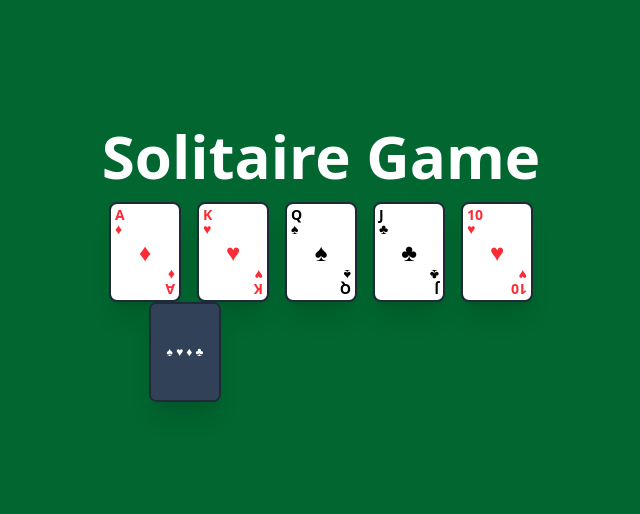
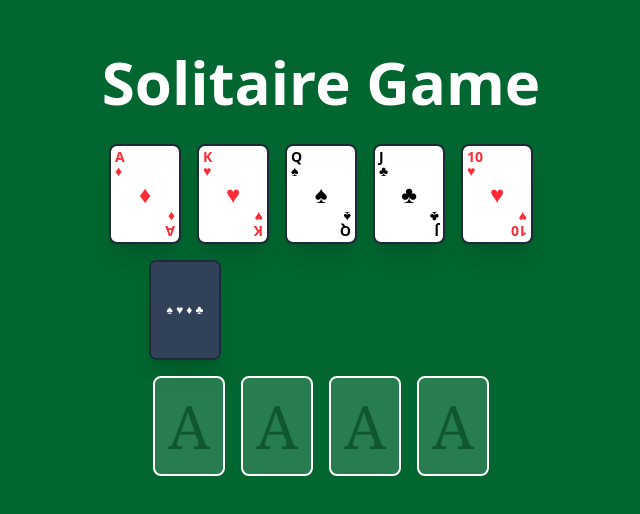
Before and after one commit to jgeneaguilar/klondike-solitaire, a React (Vite) app: page / in a window 1280 px wide. Shown: the part 136-650 px from the top of the page, without its empty margins (319-959 px from the left). Built offline with nearby package versions, Linux system fonts and the light colour scheme.

Commit message:
feat: create foundation with dynamic pile rendering
create foundation with dynamic pile rendering

remove comments

```diff
--- a/src/App.tsx
+++ b/src/App.tsx
@@ -1,4 +1,5 @@
 import { Card } from './components/Card';
+import { Foundation } from './components/Foundation';
 import { StockAndWaste } from './components/StockAndWaste';
 import type { Card as CardType } from './types/game';
 
@@ -21,7 +22,7 @@ function App() {
   ];
 
   return (
-    <div className="min-h-screen bg-green-800 flex items-center justify-center flex-col select-none">
+    <div className="min-h-screen bg-green-800 flex items-center justify-center flex-col select-none gap-4">
       <div className="text-center">
         <h1 className="text-6xl font-bold text-white mb-4">Solitaire Game</h1>
       </div>
@@ -31,6 +32,7 @@ function App() {
         ))}
       </div>
       <StockAndWaste cards={sampleCards} />
+      <Foundation />
     </div>
   );
 }
--- /dev/null
+++ b/src/components/Foundation.tsx
@@ -0,0 +1,35 @@
+import React, { useState } from 'react';
+import type { Card as CardType, Suit } from '../types/game';
+import { Card } from './Card';
+
+interface FoundationPile {
+  suit: Suit;
+  cards: CardType[];
+}
+
+const MAX_PILES = 4;
+export const Foundation: React.FC = () => {
+  const [foundationPiles, setFoundationPiles] = useState<FoundationPile[]>([]);
+
+  return (
+    <div className="flex gap-4">
+      {foundationPiles.map(
+        pile =>
+          !!pile &&
+          pile.cards.length > 0 && (
+            <Card key={pile.suit} card={pile.cards[pile.cards.length - 1]} />
+          )
+      )}
+      {foundationPiles.length < MAX_PILES &&
+        // dynamically render empty foundation pile slots
+        [...Array(MAX_PILES - foundationPiles.length).keys()].map(i => (
+          <div
+            key={`empty-pile-${i}`}
+            className="flex items-center justify-center bg-white/15 border-2 border-white rounded-lg text-6xl font-serif text-green-900/90 h-25 w-18"
+          >
+            A
+          </div>
+        ))}
+    </div>
+  );
+};
```
